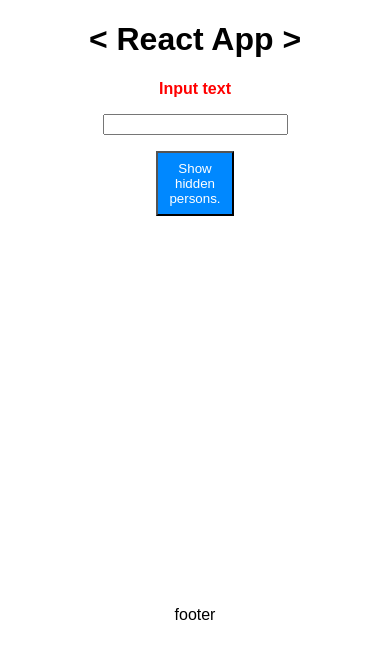
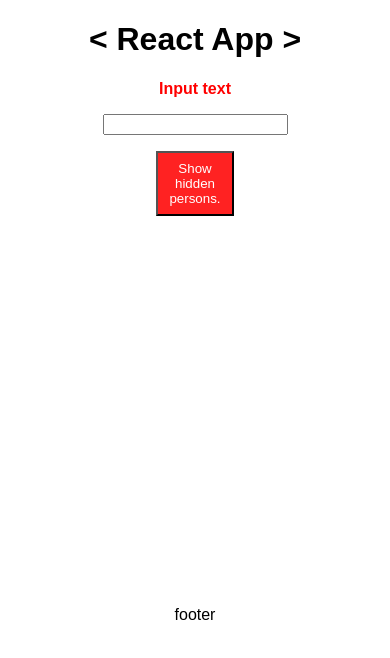
Before and after one commit to ian93/react-practice, a React app: page / in a window 390 px wide. Shown: the top 658 px of the page. Built offline with nearby package versions, Linux system fonts and the light colour scheme.

Commit message:
feat: media query

```diff
--- a/src/App.css
+++ b/src/App.css
@@ -14,7 +14,19 @@
   width: 20%;
   padding: 8px;
   margin-top: 16px;
-  background-color: #08f;
+  background-color: #08b;
   color: #fff;
   cursor: pointer;
 }
+
+.App button:hover {
+  background-color: #0b6;
+}
+
+.App button.Red {
+  background-color: #f22;
+}
+
+.App button.Red:hover {
+  background-color: #b00;
+}
--- a/src/App.js
+++ b/src/App.js
@@ -59,6 +59,7 @@ class App extends Component {
 
   render() {
     let personObj = null;
+    let btnClass = null;
     let btnText = null;
     if (this.state.showPersons) {
       personObj = (
@@ -79,6 +80,7 @@ class App extends Component {
     } else {
       personObj = null;
       btnText = ( 'Show hidden persons.' );
+      btnClass = classes.Red;
     }
 
     let validatorObj = null;
@@ -106,6 +108,7 @@ class App extends Component {
         { validatorObj }
         <div>
           <button
+            className={ btnClass }
             onClick={ this.togglePersonsHandler }>{ btnText }</button>
         </div>
         { personObj }
--- a/src/Person/Person.css
+++ b/src/Person/Person.css
@@ -6,3 +6,9 @@
     padding: 16px;
     text-align: center;
 }
+
+@media (min-width: 500px) {
+    .Person {
+        width: 450px;
+    }
+}
```
